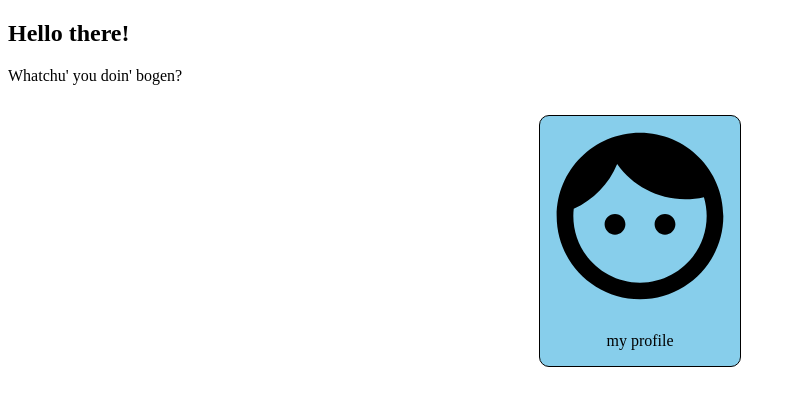
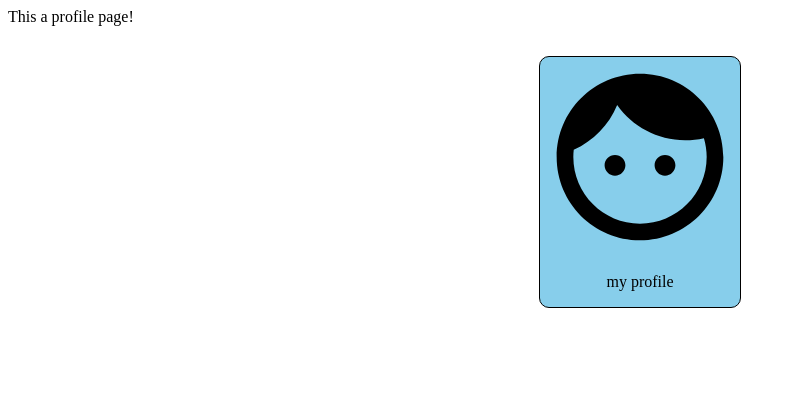
Before and after one commit to nidduzzi/praktikum_rpl, a plain HTML site: page index.html in a window 1280 px wide. Shown: the whole page, without its empty margins (0-796 px from the left). Drawn offline with Linux system fonts and the light colour scheme.

Commit message:
added header

```diff
--- a/index.html
+++ b/index.html
@@ -8,10 +8,7 @@
     <link rel="stylesheet" href="style.css">
 </head>
 <body>
-    <h2>Hello there!</h2>
-    <article>
-        Whatchu' you doin' bogen?
-    </article>
+    <div id="header">This a profile page!</div>
     <div id="profile-container">
         <img class="profile-pic" src="face-24px.svg" alt="profile pic">
         <p>my profile</p>
--- a/style.css
+++ b/style.css
@@ -1,5 +1,4 @@
-#profile-container
-{
+#profile-container {
     width: 200px;
     border: 1px solid black;
     border-radius: 10px;
@@ -10,7 +9,7 @@
     flex-direction: column;
 }
 
-.profile-pic{
+.profile-pic {
     width: 200px;
     height: 200px;
     align-self: center;
```
